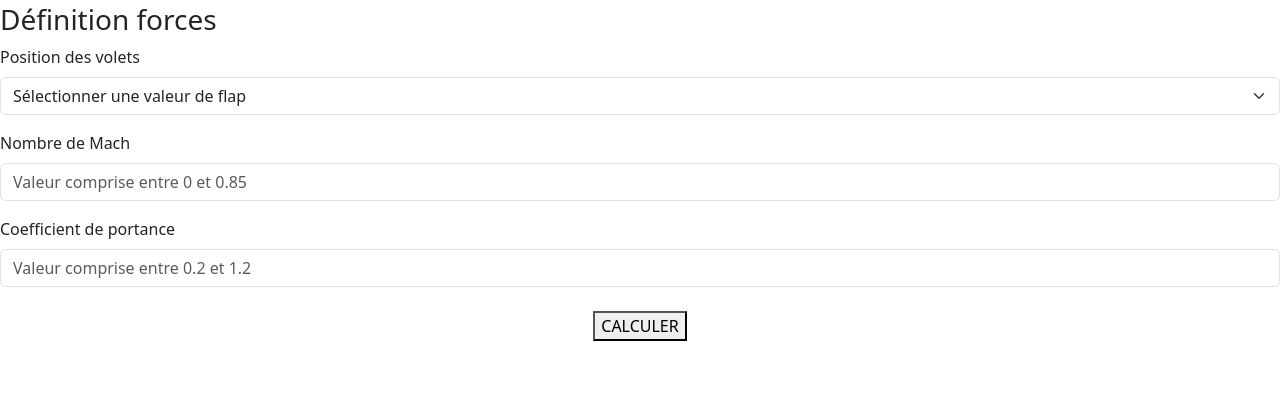
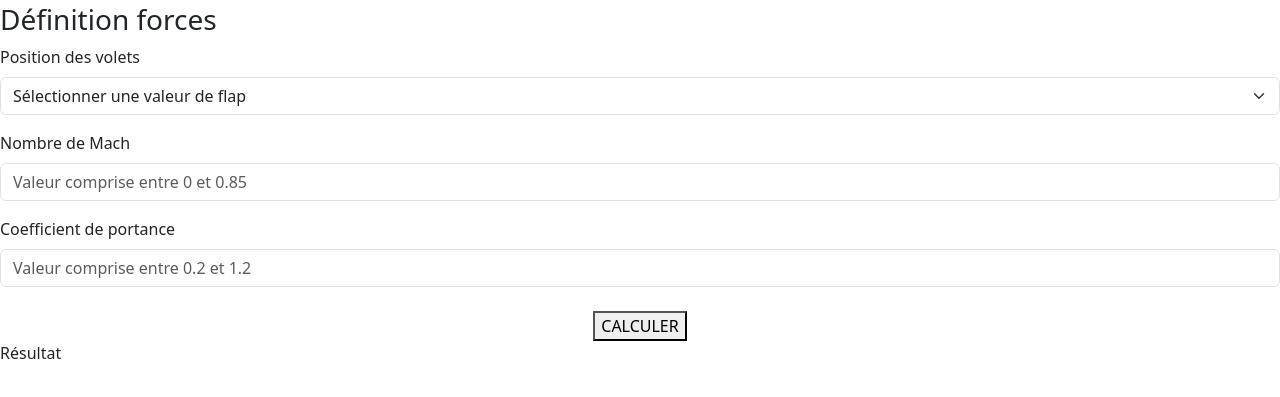
Before and after one commit to ParfaitAkakpo/demers, a website: page Exercice_2/index.html in a window 1280 px wide. Shown: the part 53-450 px from the top of the page. Drawn offline with nearby package versions, Linux system fonts and the light colour scheme.

Commit message:
Bandeau pour le resultat

```diff
--- a/Exercice_2/index.html
+++ b/Exercice_2/index.html
@@ -70,5 +70,17 @@
             </div>
           </form>
 
+          <!-- Bandeau de résultat -->
+    <div class="row">
+      <div class="col-12">
+        <div class="bandeau-resultat">
+          <div id="resultat">
+            <p id="resultat-cd">Résultat</p>
+          </div>
+        </div>
+      </div>
+    </div>
+  </div>
+
 </body>
 </html>
```
